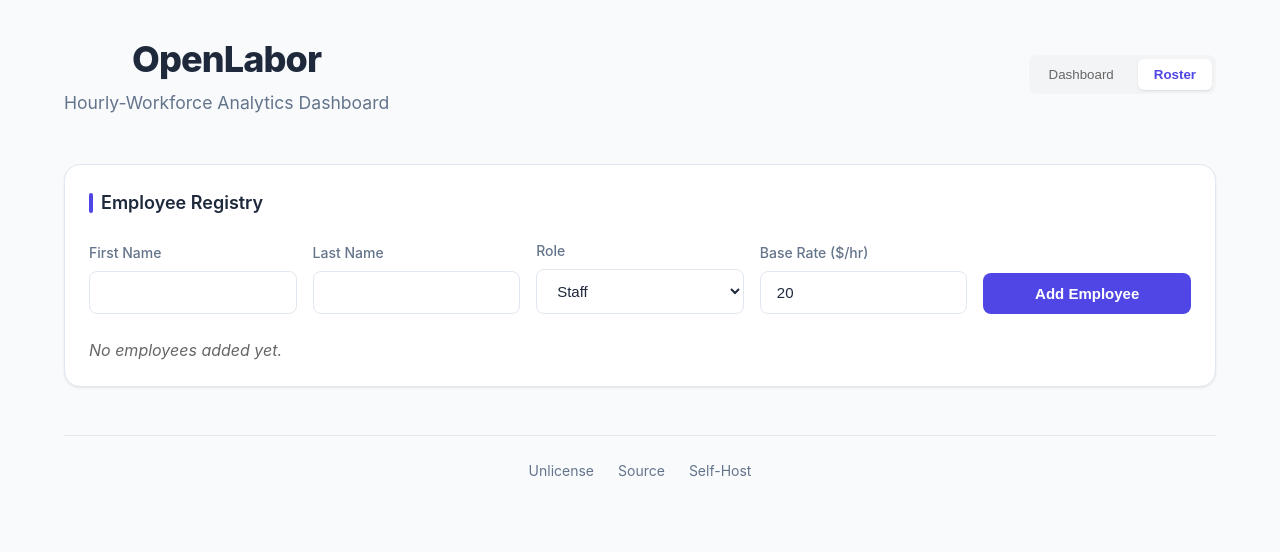
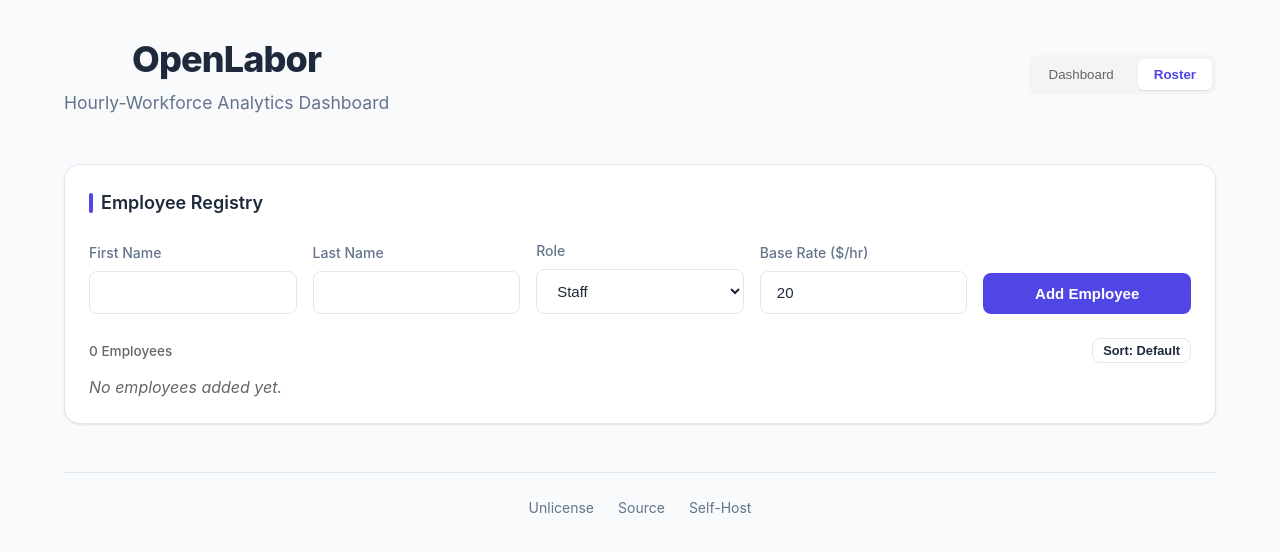
Before and after one commit to Garrett96/openlabor, a React (Vite) app: page / in a window 1280 px wide. Both pictures are taken after a click on the button "Roster". Shown: the top 552 px of the page. Built offline with nearby package versions, Linux system fonts and the light colour scheme.

Commit message:
Update EmployeeManager.tsx

```diff
--- a/src/components/EmployeeManager.tsx
+++ b/src/components/EmployeeManager.tsx
@@ -18,6 +18,7 @@ export default function EmployeeManager() {
     const [baseRate, setBaseRate] = useState(settings.defaultBaseRate);
 
     const [editingRoleId, setEditingRoleId] = useState<string | null>(null);
+    const [sortOrder, setSortOrder] = useState<'none' | 'asc' | 'desc'>('none');
 
     useEffect(() => {
         setBaseRate(settings.defaultBaseRate);
@@ -47,6 +48,17 @@ export default function EmployeeManager() {
         setLastName('');
     };
 
+    const sortedEmployees = [...employees].sort((a, b) => {
+        if (sortOrder === 'none') return 0;
+
+        const nameA = `${a.firstName} ${a.lastName || ''}`.toLowerCase();
+        const nameB = `${b.firstName} ${b.lastName || ''}`.toLowerCase();
+
+        if (nameA < nameB) return sortOrder === 'asc' ? -1 : 1;
+        if (nameA > nameB) return sortOrder === 'asc' ? 1 : -1;
+        return 0;
+    });
+
     return (
         <section className="cost-config-section">
         <h2>Employee Registry</h2>
@@ -74,12 +86,30 @@ export default function EmployeeManager() {
         <button type="submit" className="btn">Add Employee</button>
         </form>
 
+        {/* Sort Header */}
+        <div style={{ display: 'flex', justifyContent: 'space-between', alignItems: 'center', marginBottom: '0.75rem' }}>
+        <span style={{ fontSize: '0.85rem', color: '#666', fontWeight: 500 }}>
+        {employees.length} Employee{employees.length !== 1 ? 's' : ''}
+        </span>
+        <button
+        className="btn btn-secondary"
+        style={{ padding: '4px 10px', fontSize: '0.8rem' }}
+        onClick={() => {
+            if (sortOrder === 'none') setSortOrder('asc');
+            else if (sortOrder === 'asc') setSortOrder('desc');
+            else setSortOrder('none');
+        }}
+        >
+        {sortOrder === 'asc' ? 'Sort: A-Z' : sortOrder === 'desc' ? 'Sort: Z-A' : 'Sort: Default'}
+        </button>
+        </div>
+
         {/* Employee List with Quick Role Swap */}
         <div style={{ display: 'flex', flexDirection: 'column', gap: '0.5rem' }}>
         {employees.length === 0 ? (
             <p style={{ color: '#666', fontStyle: 'italic' }}>No employees added yet.</p>
         ) : (
-            employees.map(emp => (
+            sortedEmployees.map(emp => (
                 <div key={emp.id} style={{ display: 'flex', justifyContent: 'space-between', alignItems: 'center', padding: '0.75rem', border: '1px solid var(--border)', borderRadius: '8px' }}>
                 <div style={{ display: 'flex', alignItems: 'center' }}>
                 <strong>{emp.firstName}{emp.lastName ? ` ${emp.lastName}` : ''}</strong>
```
